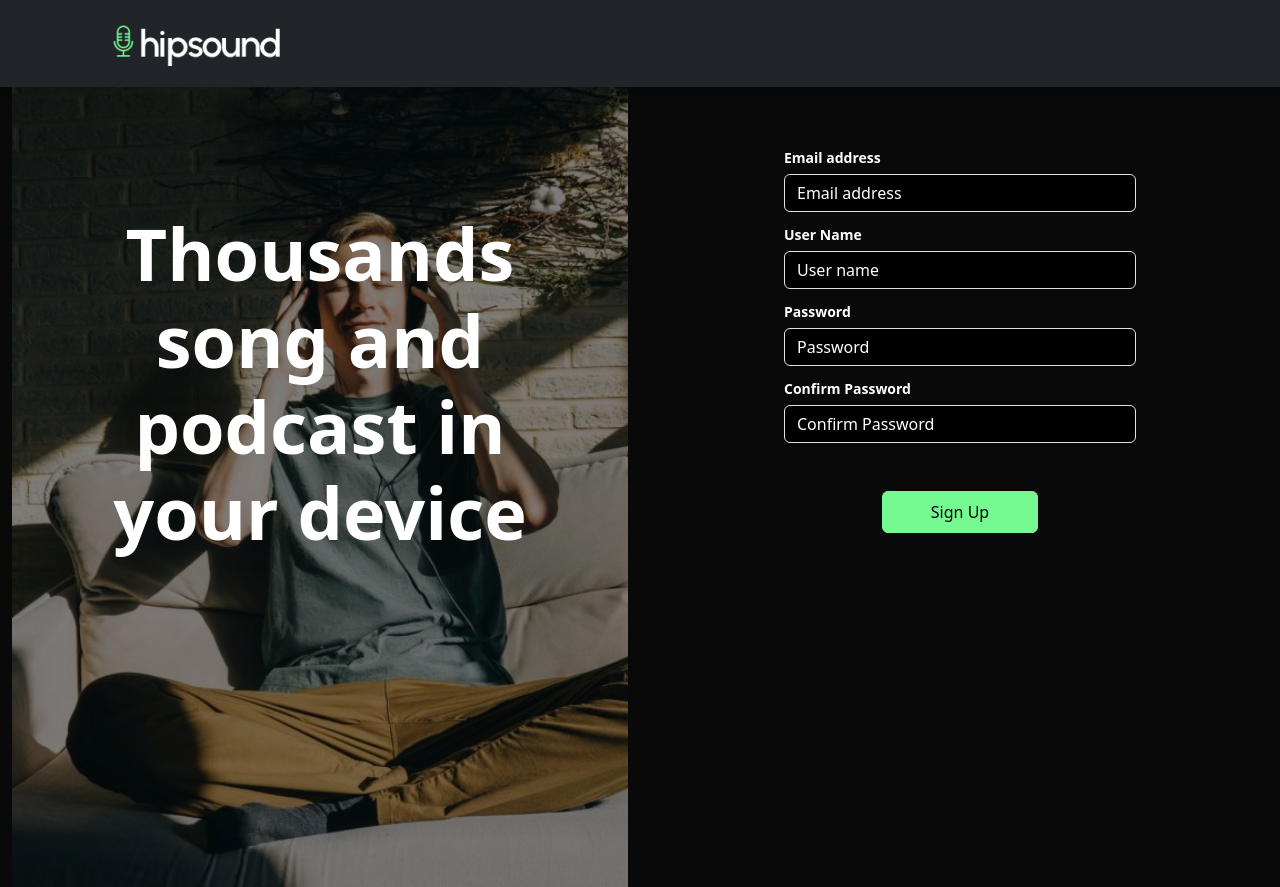
After one commit to Kajanan02/music-web, a PHP site: page /signup.html in a window 1280 px wide. The commit adds this page. Run offline with PHP 8.4, Linux system fonts and the light colour scheme.

Commit message:
sign-up addd

```diff
--- a/css/styles.css
+++ b/css/styles.css
@@ -231,7 +231,7 @@ body {
     font-size: 14px;
     font-weight: 500;
 }
-.preview button {
+.preview button, .sign-btn {
     background-color: #ffffff;
     color: #000000;
     font-size: 16px;
--- a/index.html
+++ b/index.html
@@ -89,7 +89,7 @@
                 </li>
                 <li class="divider">|</li>
                 <li>
-                    <a href="#">Sign Up</a>
+                    <a href="signup.html">Sign Up</a>
                 </li>
             </ul>
             <a type="button" class="nav-btn" href="login.html">Log In</a>
--- /dev/null
+++ b/signup.html
@@ -0,0 +1,58 @@
+<!DOCTYPE html>
+<html lang="en">
+<head>
+    <meta charset="UTF-8">
+    <title>Sign Up</title>
+    <!-- Bootstrap 5.0.2 -->
+    <script src="https://cdn.jsdelivr.net/npm/@popperjs/core@2.11.8/dist/umd/popper.min.js"
+            integrity="sha384-I7E8VVD/ismYTF4hNIPjVp/Zjvgyol6VFvRkX/vR+Vc4jQkC+hVqc2pM8ODewa9r"
+            crossorigin="anonymous"></script>
+    <link href="https://cdn.jsdelivr.net/npm/bootstrap@5.3.0/dist/css/bootstrap.min.css" rel="stylesheet"
+          integrity="sha384-9ndCyUaIbzAi2FUVXJi0CjmCapSmO7SnpJef0486qhLnuZ2cdeRhO02iuK6FUUVM" crossorigin="anonymous">
+    <script src="https://cdn.jsdelivr.net/npm/bootstrap@5.3.0/dist/js/bootstrap.min.js"
+            integrity="sha384-fbbOQedDUMZZ5KreZpsbe1LCZPVmfTnH7ois6mU1QK+m14rQ1l2bGBq41eYeM/fS"
+            crossorigin="anonymous"></script>
+    <link rel="stylesheet" href="css/login.css">
+</head>
+<body class="bg-body">
+<nav class="navbar  px-5 bg-dark py-3 shadow">
+    <div class="container-fluid">
+        <span class="navbar-brand mb-0 h1 px-5 text-white">   <img src="assets/logo.png" alt="Logo"/></span>
+    </div>
+</nav>
+<div class="login-container position-relative">
+    <div class="row m-0">
+
+        <div class="col-md-6">
+            <div class="main-header">
+                <div class="elementor-background-overlay"></div>
+
+
+                <div class="mw-840 ">
+                    <div class="main-header-txt">
+                        <h1 class="main-heading">Thousands song and podcast in your device</h1>
+                    </div>
+
+                </div>
+            </div>
+
+        </div>
+        <div class="col-md-6 position-relative p-5">
+            <div class="mb-3 px-5 mx-5">
+                <label for="exampleFormControlInput1" class="form-label-login">Email address</label>
+                <input type="email" class="form-control" id="exampleFormControlInput1" placeholder="Email address">
+                <label for="inputUsername" class="form-label-login" >User Name</label>
+                <input type="text" placeholder="User name" class="form-control">
+                <label for="inputPassword6" class="form-label-login">Password</label>
+                <input type="password" placeholder="Password" id="inputPassword6" class="form-control" aria-labelledby="passwordHelpInline">
+                <label for="confirm" class="form-label-login">Confirm Password</label>
+                <input type="password" placeholder="Confirm Password" class="form-control">
+                <div class="d-flex justify-content-center">
+                    <a class="btn btn-primary fw-medium px-5 py-2 mt-5 btn-go" href="index.html">Sign Up</a>
+                </div>
+            </div>
+    </div>
+
+    </nav>
+</body>
+</html>
```
